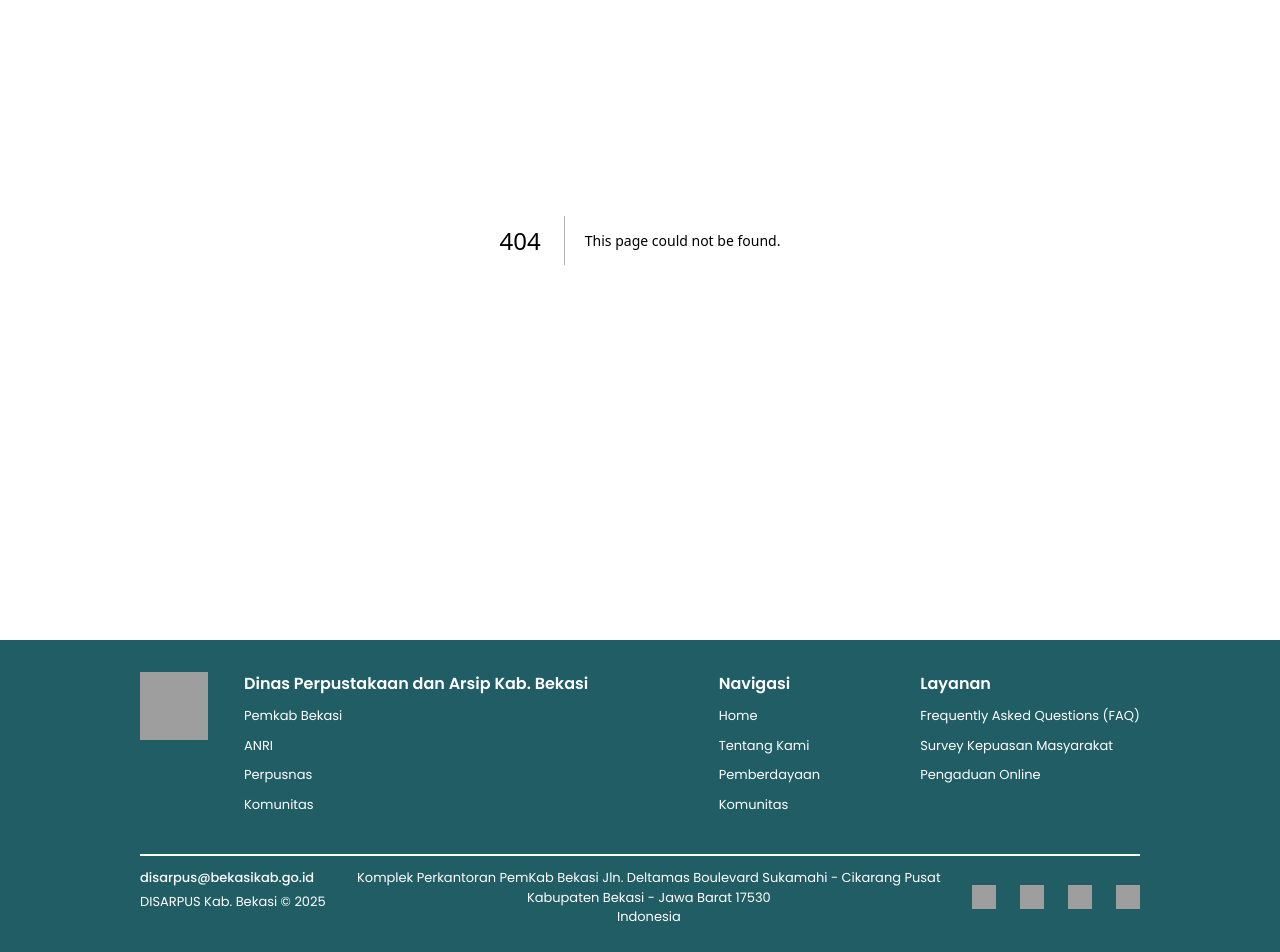
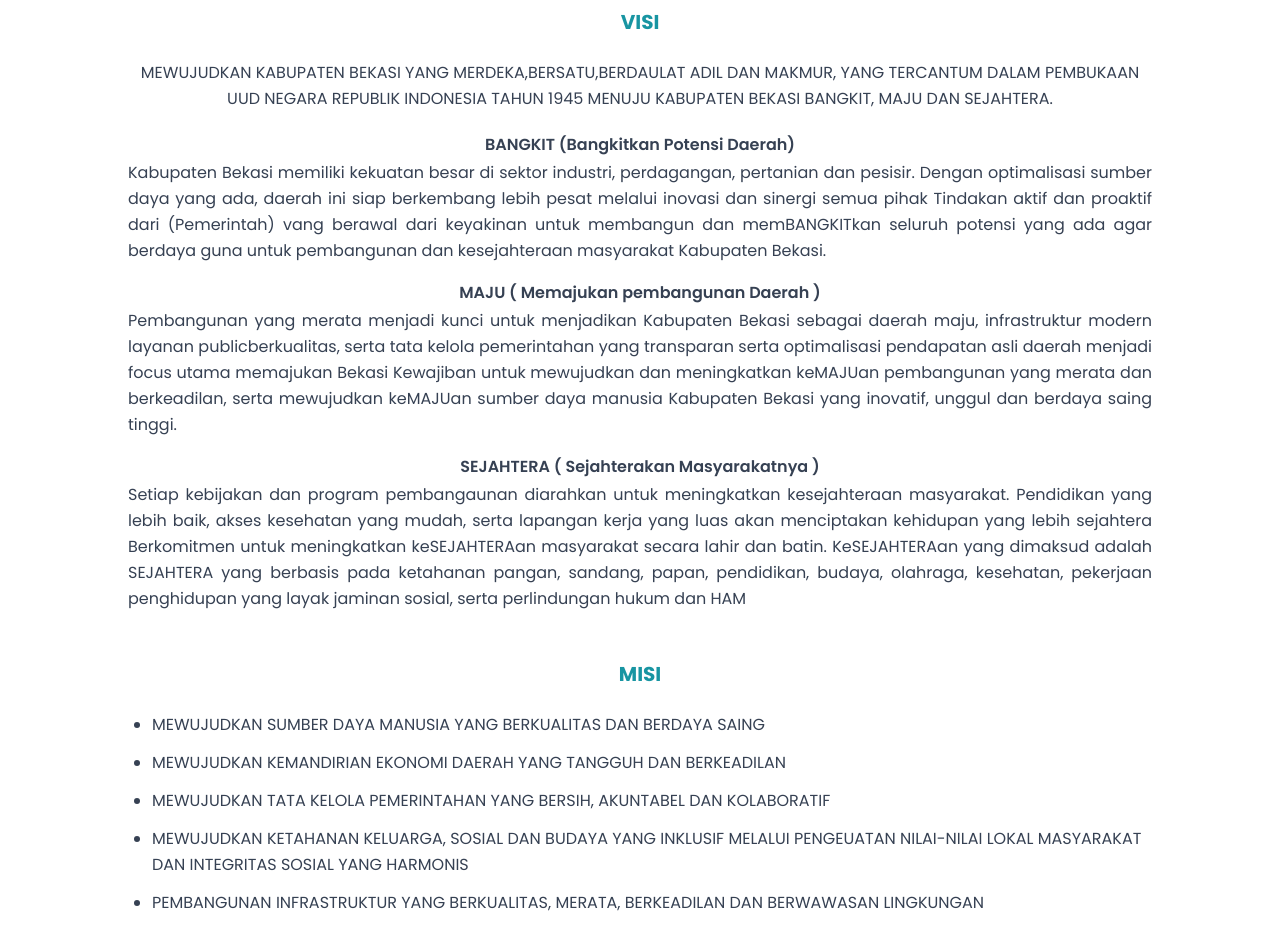
Before and after one commit to sceptzrion/disarpus-bekasikab, a Next.js app: page /profil/visi-misi in a window 1280 px wide. Before the commit this address had no page. Shown: the part 240-1192 px from the top of the page. Built offline with nearby package versions, Linux system fonts and the light colour scheme; grey boxes are pictures that could not be loaded.

Commit message:
adding profil folder & editing visi-misi page

```diff
--- /dev/null
+++ b/src/app/profil/visi-misi/page.tsx
@@ -0,0 +1,116 @@
+import Link from "next/link";
+
+export default function VisiMisiPage() {
+  return (
+    <main className="  px-32 py-12  bg-white">
+      {/* Breadcrumb */}
+      {/*<nav className="text-sm text-gray-500 mb-8">
+        <Link href="/" className="hover:text-[#1895A2]">
+          Beranda
+        </Link>
+        {" / "}
+        <Link href="/profil" className="hover:text-[#1895A2]">
+          Profil
+        </Link>
+        {" / "}
+        <span className="text-[#012970] font-medium">Visi dan Misi</span>
+      </nav>
+
+      {/* Title */}
+      <header className="text-center mb-12">
+        <h1 className="text-2xl md:text-3xl font-bold text-[#1895A2]">
+          VISI DAN MISI
+        </h1>
+        <p className="mt-2 text-lg font-semibold text-gray-700">
+          KABUPATEN BEKASI 2025 – 2029
+        </p>
+      </header>
+
+      {/* VISI */}
+      <section className="mb-12">
+        <h2 className="text-xl font-bold text-center text-[#1895A2] mb-6">
+          VISI
+        </h2>
+
+        <p className="text-gray-700 text-center leading-relaxed mb-5">
+          MEWUJUDKAN KABUPATEN BEKASI YANG MERDEKA,BERSATU,BERDAULAT ADIL DAN
+          MAKMUR, YANG TERCANTUM DALAM PEMBUKAAN UUD NEGARA REPUBLIK INDONESIA
+          TAHUN 1945 MENUJU KABUPATEN BEKASI BANGKIT, MAJU DAN SEJAHTERA.
+        </p>
+
+        <p className="text-gray-700 text-center font-semibold leading-relaxed mb-0.5">
+          BANGKIT (Bangkitkan Potensi Daerah)
+        </p>
+
+        <p className="text-gray-700 text-justify leading-relaxed mb-4">
+          Kabupaten Bekasi memiliki kekuatan besar di sektor industri,
+          perdagangan, pertanian dan pesisir. Dengan optimalisasi sumber daya
+          yang ada, daerah ini siap berkembang lebih pesat melalui inovasi dan
+          sinergi semua pihak Tindakan aktif dan proaktif dari (Pemerintah) vang
+          berawal dari keyakinan untuk membangun dan memBANGKITkan seluruh
+          potensi yang ada agar berdaya guna untuk pembangunan dan kesejahteraan
+          masyarakat Kabupaten Bekasi.
+        </p>
+
+        <p className="text-gray-700 text-center font-semibold leading-relaxed mb-0.5">
+          MAJU ( Memajukan pembangunan Daerah )
+        </p>
+
+        <p className="text-gray-700 text-justify leading-relaxed mb-4">
+          Pembangunan yang merata menjadi kunci untuk menjadikan Kabupaten
+          Bekasi sebagai daerah maju, infrastruktur modern layanan
+          publicberkualitas, serta tata kelola pemerintahan yang transparan
+          serta optimalisasi pendapatan asli daerah menjadi focus utama
+          memajukan Bekasi Kewajiban untuk mewujudkan dan meningkatkan keMAJUan
+          pembangunan yang merata dan berkeadilan, serta mewujudkan keMAJUan
+          sumber daya manusia Kabupaten Bekasi yang inovatif, unggul dan berdaya
+          saing tinggi.
+        </p>
+
+        <p className="text-gray-700 text-center font-semibold leading-relaxed mb-0.5">
+          SEJAHTERA ( Sejahterakan Masyarakatnya )
+        </p>
+
+        <p className="text-gray-700 text-justify leading-relaxed mb-4">
+          Setiap kebijakan dan program pembangaunan diarahkan untuk meningkatkan
+          kesejahteraan masyarakat. Pendidikan yang lebih baik, akses kesehatan
+          yang mudah, serta lapangan kerja yang luas akan menciptakan kehidupan
+          yang lebih sejahtera Berkomitmen untuk meningkatkan keSEJAHTERAan
+          masyarakat secara lahir dan batin. KeSEJAHTERAan yang dimaksud adalah
+          SEJAHTERA yang berbasis pada ketahanan pangan, sandang, papan,
+          pendidikan, budaya, olahraga, kesehatan, pekerjaan penghidupan yang
+          layak jaminan sosial, serta perlindungan hukum dan HAM
+        </p>
+      </section>
+
+      {/* MISI */}
+      <section>
+        <h2 className="text-xl font-bold text-center text-[#1895A2] mb-6">
+          MISI
+        </h2>
+
+        <ul className="list-disc pl-6 space-y-3 text-gray-700 leading-relaxed">
+          <li>
+            MEWUJUDKAN SUMBER DAYA MANUSIA YANG BERKUALITAS DAN BERDAYA SAING
+          </li>
+          <li>
+            MEWUJUDKAN KEMANDIRIAN EKONOMI DAERAH YANG TANGGUH DAN BERKEADILAN
+          </li>
+          <li>
+            MEWUJUDKAN TATA KELOLA PEMERINTAHAN YANG BERSIH, AKUNTABEL DAN
+            KOLABORATIF
+          </li>
+          <li>
+            MEWUJUDKAN KETAHANAN KELUARGA, SOSIAL DAN BUDAYA YANG INKLUSIF
+            MELALUI PENGEUATAN NILAI-NILAI LOKAL MASYARAKAT DAN INTEGRITAS
+            SOSIAL YANG HARMONIS
+          </li>
+          <li>
+            PEMBANGUNAN INFRASTRUKTUR YANG BERKUALITAS, MERATA, BERKEADILAN DAN
+            BERWAWASAN LINGKUNGAN
+          </li>
+        </ul>
+      </section>
+    </main>
+  );
+}
```
